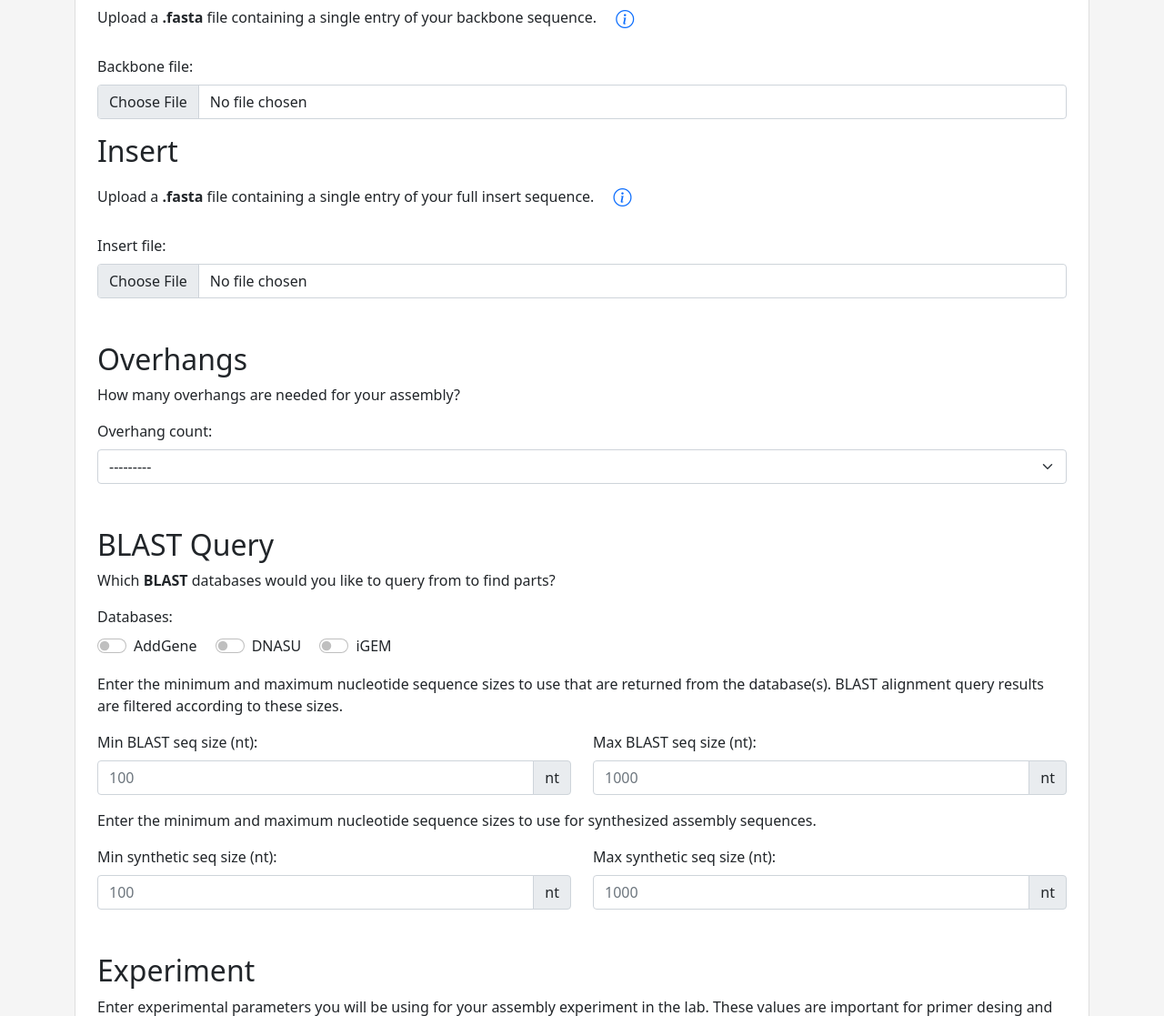
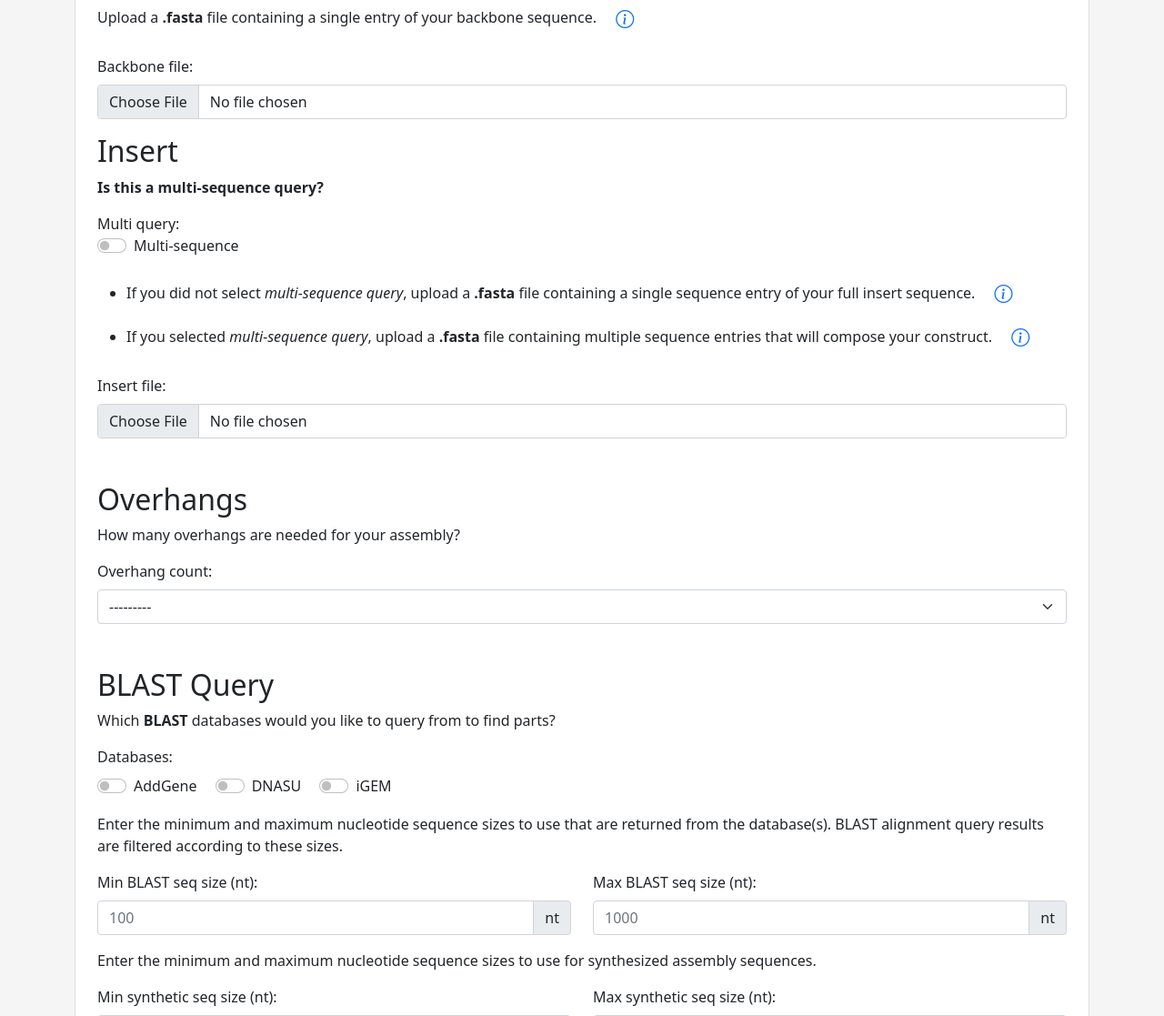
Before and after one commit to henrithomas/smithy-app, a Django app: page /assembly/goldengate/new/ in a window 1280 px wide. Shown: the part 798-1915 px from the top of the page at 91% size. Run offline with Django 3.2, Linux system fonts and the light colour scheme; some libraries are stand-ins or nearby versions.

Commit message:
added multiquery functionality to goldengate assemblies

```diff
--- a/smithy/assembly/models.py
+++ b/smithy/assembly/models.py
@@ -52,6 +52,7 @@ class Assembly(models.Model):
                             fasta_validation
                         ],
                         blank=False)
+    multi_query = models.BooleanField(default=False)
 
     class Meta:
         abstract = True
--- a/smithy/assembly/templates/assembly/goldengateassembly_form.html
+++ b/smithy/assembly/templates/assembly/goldengateassembly_form.html
@@ -61,10 +61,31 @@
                 {% endif %}
                 <h2 class="mt-3">Insert</h2>
                 <p>
-                    Upload a <strong>.fasta</strong> file containing a single entry of your full insert sequence.
-                    <a class="btn btn-link btn-lg shadow-none"  href="#exampleModalLabel" role="button" data-bs-toggle="modal" data-bs-target="#exampleModal">
-                        <i class="bi bi-info-circle"></i>
-                    </a>
+                    <strong>Is this a multi-sequence query?</strong>
+                </p>
+                {{ form.multi_query.label_tag }}
+                <div id="multiCheck">
+                    <div class="form-check form-check-inline form-switch">
+                        <input class="form-check-input" type="checkbox" name="{{ form.multi_query.html_name }}"
+                        id="{{ form.multi_query.id_for_label }}" {% if form.is_bound %} value="{{ form.multi_query.value }}" {% endif %}>
+                        <label class="form-check-label" for="{{ form.multi_query.id_for_label }}">Multi-sequence</label>
+                    </div>
+                </div>
+                <p>
+                    <ul>
+                        <li>
+                            If you did not select <em>multi-sequence query</em>, upload a <strong>.fasta</strong> file containing a single sequence entry of your full insert sequence.
+                            <a class="btn btn-link btn-lg shadow-none"  href="#exampleModalLabel" role="button" data-bs-toggle="modal" data-bs-target="#exampleModal">
+                                <i class="bi bi-info-circle"></i>
+                            </a>
+                        </li>
+                        <li>
+                            If you selected <em>multi-sequence query</em>, upload a <strong>.fasta</strong> file containing multiple sequence entries that will compose your construct.
+                            <a class="btn btn-link btn-lg shadow-none"  href="#exampleModalLabel" role="button" data-bs-toggle="modal" data-bs-target="#exampleModal">
+                                <i class="bi bi-info-circle"></i>
+                            </a>
+                        </li>
+                    </ul>
                 </p>
                 {{ form.insert_file.label_tag }}
                 <div id="{{ form.insert_file.id_for_label }}" class="mt-2">
--- a/smithy/assembly/views.py
+++ b/smithy/assembly/views.py
@@ -161,14 +161,19 @@ def gibson_create_service(gibson_obj):
                         max_frag=gibson_obj.max_blast,
                         min_synth=gibson_obj.min_synth,
                         max_synth=gibson_obj.max_synth,
-                        overlap=gibson_obj.overlap
+                        overlap=gibson_obj.overlap,
+                        multi_query=gibson_obj.multi_query
     )
-    results, error = gib_assembler.query()
-    gib_assembler.solution_building(results)
+
+    if gibson_obj.multi_query:
+        results, error = gib_assembler.run_multi_query()
+        gib_assembler.multi_query_solution_building(results)
+    else:
+        results, error = gib_assembler.query()
+        gib_assembler.solution_building(results)
     gib_assembly, gib_fragments = gib_assembler.design(solution=0)
 
     total_len = gib_assembler.backbone.seq.length + gib_assembler.query_record.seq.length
-
 
     # save assembly parts with meta/annotations and their primers here
     # TODO update to have a match % and BLAST solution sequence
@@ -286,12 +291,19 @@ def goldengate_create_service(goldengate_obj):
                         max_frag=goldengate_obj.max_blast,
                         min_synth=goldengate_obj.min_synth,
                         max_synth=goldengate_obj.max_synth,
-                        ovhngs=goldengate_obj.overhangs
+                        ovhngs=goldengate_obj.overhangs,
+                        multi_query=goldengate_obj.multi_query
     )
 
-    results, error = gg_assembler.query()
-    gg_assembler.solution_building(results)
-    gg_assembly, gg_fragments = gg_assembler.design(solution=3)
+    if goldengate_obj.multi_query:
+        results, error = gg_assembler.run_multi_query()
+        gg_assembler.multi_query_solution_building(results)
+    else:
+        results, error = gg_assembler.query()
+        gg_assembler.solution_building(results)
+    gg_assembly, gg_fragments = gg_assembler.design(solution=0)
+
+    total_len = gg_assembler.backbone.seq.length + gg_assembler.query_record.seq.length
 
     # TODO update to have a match % and BLAST solution sequence
     # TODO add a foreach solution in for the assembly
@@ -306,6 +318,8 @@ def goldengate_create_service(goldengate_obj):
         assembly=goldengate_obj
     )
     goldengate_solution.save()
+
+    plasmid_map(goldengate_solution, gg_assembly, goldengate_obj.title, 4, total_len)
 
     for i, part in enumerate(gg_assembly):
         goldengate_part_entry = GoldenGatePart(
@@ -323,6 +337,25 @@ def goldengate_create_service(goldengate_obj):
             subject_end = part.annotations['subject_end']
         )
         goldengate_part_entry.save()
+
+        if i == 0:
+            left_index = len(gg_assembly) - 1
+        else:
+            left_index = i - 1
+
+        if i == len(gg_assembly) - 1:
+            right_index = 0
+        else:
+            right_index = i + 1
+
+        part_map(
+            goldengate_part_entry,
+            part,
+            gg_assembly[left_index],
+            gg_assembly[right_index],
+            f'{part.name}-{i}',
+            4
+        )
 
         forward_primer = GoldenGatePrimer(
             name= f'{goldengate_part_entry.name} forward primer',
@@ -409,7 +442,8 @@ class GibsonCreateView(SuccessMessageMixin, CreateView):
         'dntp_conc',
         'dna_conc',
         'tm',
-        'overlap'
+        'overlap',
+        'multi_query'
     ]
 
     def form_valid(self, form):
@@ -486,7 +520,8 @@ class GoldenGateCreateView(SuccessMessageMixin, CreateView):
         'dntp_conc',
         'dna_conc',
         'tm',
-        'overhangs'
+        'overhangs',
+        'multi_query'
     ]
 
     def form_valid(self, form):
--- a/smithy/proj_site/templates/proj_site/base.html
+++ b/smithy/proj_site/templates/proj_site/base.html
@@ -119,10 +119,21 @@
                   <button type="button" class="btn-close" data-bs-dismiss="modal" aria-label="Close"></button>
                 </div>
                 <div class="modal-body">
-                    <p>Your .fasta file should contain only the following...</p>
+                    <p>Your <strong>single-entry</strong> .fasta file should contain only the following...</p>
                     <p>
                         >name_of_sequence <br>
-                        <em>DNA sequence</em>
+                        <em>DNA_sequence</em>
+                    </p>
+                    <br>
+                    <p>Your <strong>multi-entry</strong> .fasta file should contain only the following...</p>
+                    <p>
+                        >name_of_sequence_1 <br>
+                        <em>DNA_sequence_1</em> <br>
+                        >name_of_sequence_2 <br>
+                        <em>DNA_sequence_2</em> <br>
+                        ... <br>
+                        >name_of_sequence_N <br>
+                        <em>DNA_sequence_N</em> <br>
                     </p>
                 </div>
                 <div class="modal-footer">
```
Also changed, not shown: assemblies/assembler.py (+6 -4 lines), assemblies/goldengate.py (+12 -2 lines), assemblies/overlap_extension.py (+9 -3 lines), fragment/tree.py (+7 -2 lines), smithy/assembly/templates/assembly/gibsonassembly_form.html (+25 -4 lines), smithy/assembly/templates/assembly/goldengatepart_detail.html (+10 -0 lines), smithy/assembly/templates/assembly/goldengatesolution_detail.html (+10 -0 lines).
